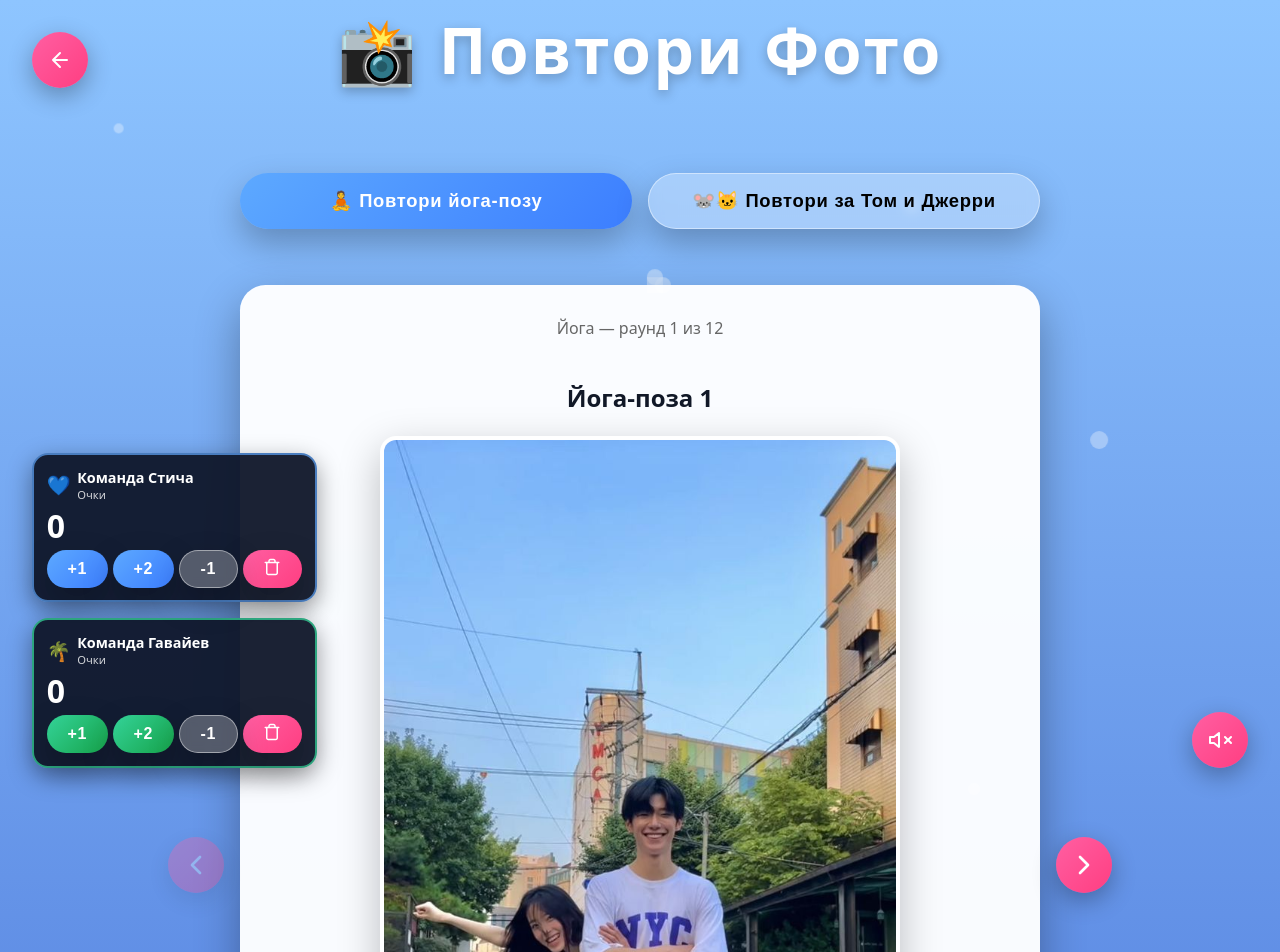
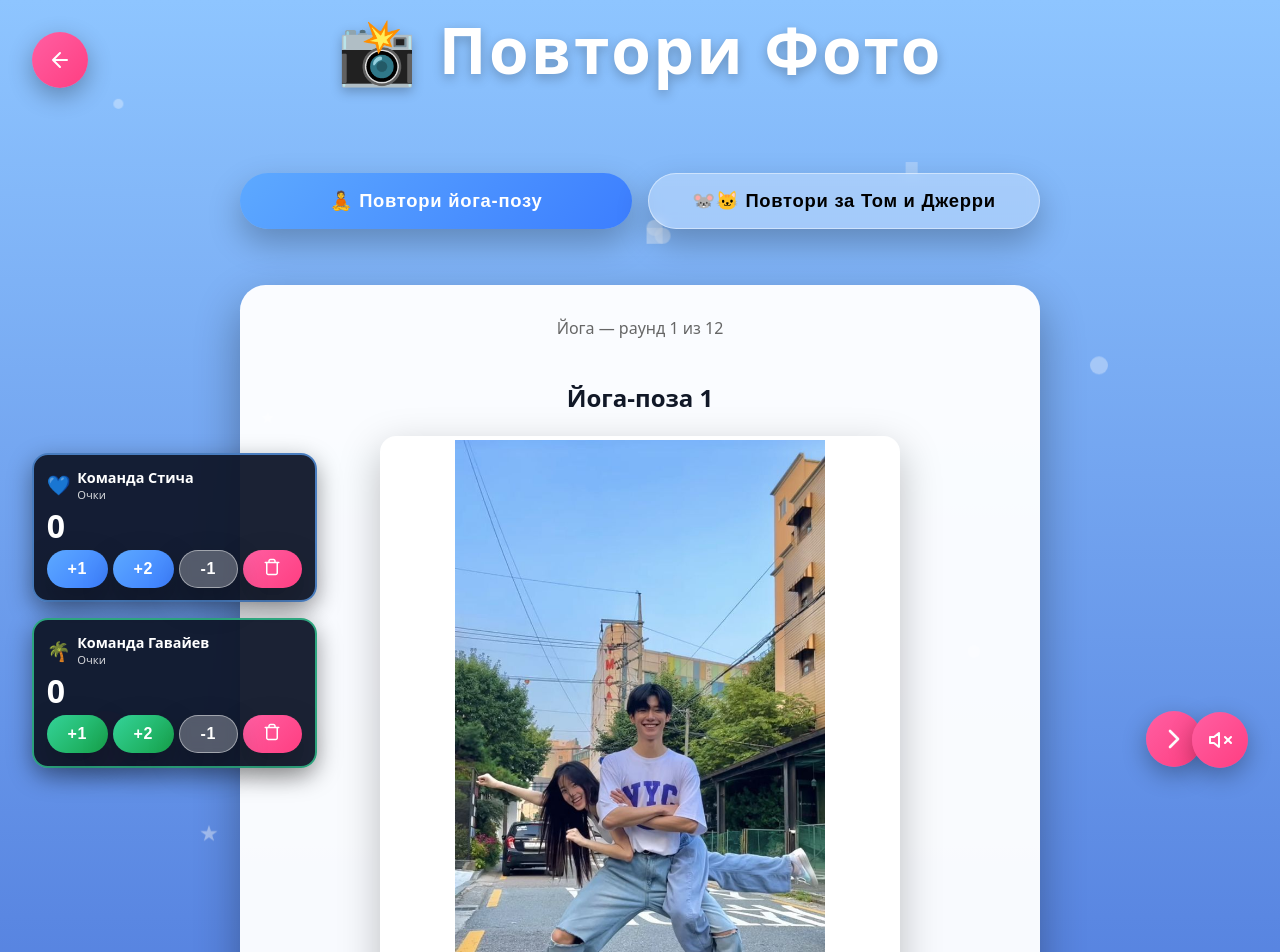
Before and after one commit to Chichaone/operation-birthday, a React (Vite) app: page /#/photo-repeat in a window 1280 px wide. Shown: the top 952 px of the page. Built offline with nearby package versions, Linux system fonts and the light colour scheme.

Commit message:
поправлена высота карточек дял фото

```diff
--- a/src/pages/RepeatPhotoPage.tsx
+++ b/src/pages/RepeatPhotoPage.tsx
@@ -9,8 +9,8 @@
 type PhotoRound = {
     id: string;
     title: string;
-    previewImage: string; // картинка, которую надо повторить
-    answerImage?: string; // опционально (если хочешь показывать "как должно быть")
+    previewImage: string;
+    answerImage?: string;
     hint?: string;
     points?: number;
 };
@@ -24,6 +24,10 @@
     team2Name?: string;
 };
 
+const PHOTO_BOX_HEIGHT = 660;     // фикс высота для фото
+const CARD_MIN_HEIGHT = 560;      // фикс высота карточки
+const STAGE_MIN_HEIGHT = 680;     // фикс высота "сцены" (зоны) под карточку
+
 const PhotoRepeatPage: React.FC<PhotoRepeatPageProps> = ({
     stitchScore,
     hawaiiScore,
@@ -35,10 +39,10 @@
     const navigate = useNavigate();
     const [isVisible, setIsVisible] = useState(false);
 
-    // --- вкладки ---
+    // вкладки
     const [activeTab, setActiveTab] = useState<TabType>("yoga");
 
-    // --- индексы раундов для каждой вкладки ---
+    // индексы раундов
     const [yogaIndex, setYogaIndex] = useState(0);
     const [tomIndex, setTomIndex] = useState(0);
 
@@ -51,91 +55,90 @@
         return () => clearTimeout(t);
     }, []);
 
-    // --- данные ---
     const YOGA_ROUNDS: PhotoRound[] = useMemo(
         () => [
             {
                 id: "yoga-1",
                 title: "Йога-поза 1",
                 previewImage: `${import.meta.env.BASE_URL}images/photo-repeat/yoga/yoga-1.jpg`,
-                hint: "Держим баланс и улыбаемся 😄",
+                hint: "Найди баланс и задержись в позе на пару секунд 🧘",
                 points: 1,
             },
             {
                 id: "yoga-2",
                 title: "Йога-поза 2",
-                previewImage: `${import.meta.env.BASE_URL}images/photo-repeat/yoga/yoga-2.jpg`,
-                hint: "Главное — старание, не идеал 😉",
+                previewImage: `${import.meta.env.BASE_URL}images/photo-repeat/yoga/yoga-2.png`,
+                hint: "Повтори основную форму — идеальная точность не нужна 😉",
                 points: 1,
             },
             {
                 id: "yoga-3",
                 title: "Йога-поза 3",
                 previewImage: `${import.meta.env.BASE_URL}images/photo-repeat/yoga/yoga-3.jpg`,
-                hint: "Тянемся, но без фанатизма!",
+                hint: "Аккуратно тянись, но слушай своё тело ✨",
                 points: 2,
             },
             {
                 id: "yoga-4",
                 title: "Йога-поза 4",
                 previewImage: `${import.meta.env.BASE_URL}images/photo-repeat/yoga/yoga-4.jpg`,
-                hint: "Тянемся, но без фанатизма!",
+                hint: "Следи за положением рук и спины 👌",
                 points: 2,
             },
             {
                 id: "yoga-5",
                 title: "Йога-поза 5",
                 previewImage: `${import.meta.env.BASE_URL}images/photo-repeat/yoga/yoga-5.jpg`,
-                hint: "Тянемся, но без фанатизма!",
+                hint: "Зафиксируй позу и не теряй равновесие 😄",
                 points: 2,
             },
             {
                 id: "yoga-6",
                 title: "Йога-поза 6",
                 previewImage: `${import.meta.env.BASE_URL}images/photo-repeat/yoga/yoga-6.jpg`,
-                hint: "Тянемся, но без фанатизма!",
+                hint: "Старайся повторить угол наклона тела 📐",
                 points: 2,
             },
             {
                 id: "yoga-7",
                 title: "Йога-поза 7",
                 previewImage: `${import.meta.env.BASE_URL}images/photo-repeat/yoga/yoga-7.jpg`,
-                hint: "Тянемся, но без фанатизма!",
+                hint: "Равномерно распределяй вес и дыши спокойно 🌬️",
                 points: 2,
             },
             {
                 id: "yoga-8",
                 title: "Йога-поза 8",
                 previewImage: `${import.meta.env.BASE_URL}images/photo-repeat/yoga/yoga-8.jpg`,
-                hint: "Тянемся, но без фанатизма!",
+                hint: "Повтори позу настолько близко, насколько комфортно 👍",
                 points: 2,
             },
             {
                 id: "yoga-9",
                 title: "Йога-поза 9",
                 previewImage: `${import.meta.env.BASE_URL}images/photo-repeat/yoga/yoga-9.jpg`,
-                hint: "Тянемся, но без фанатизма!",
+                hint: "Сконцентрируйся на балансе и устойчивости 🦶",
                 points: 2,
             },
             {
                 id: "yoga-10",
                 title: "Йога-поза 10",
                 previewImage: `${import.meta.env.BASE_URL}images/photo-repeat/yoga/yoga-10.jpg`,
-                hint: "Тянемся, но без фанатизма!",
+                hint: "Медленно войди в позу и зафиксируй её ⏱️",
                 points: 2,
             },
             {
                 id: "yoga-11",
                 title: "Йога-поза 11",
                 previewImage: `${import.meta.env.BASE_URL}images/photo-repeat/yoga/yoga-11.jpg`,
-                hint: "Тянемся, но без фанатизма!",
+                hint: "Не торопись — важна стабильность, а не скорость 💛",
                 points: 2,
             },
             {
                 id: "yoga-12",
                 title: "Йога-поза 12",
                 previewImage: `${import.meta.env.BASE_URL}images/photo-repeat/yoga/yoga-12.jpg`,
-                hint: "Тянемся, но без фанатизма!",
+                hint: "Сохраняй спокойствие и повторяй силуэт 🧘‍♀️",
                 points: 2,
             },
         ],
@@ -148,70 +151,70 @@
                 id: "tom-1",
                 title: "Том и Джерри 1",
                 previewImage: `${import.meta.env.BASE_URL}images/photo-repeat/tomjerry/tj-1.jpg`,
-                hint: "Переиграй как актёр 😎",
+                hint: "Повтори позу и добавь уверенную актёрскую подачу 😎",
                 points: 1,
             },
             {
                 id: "tom-2",
                 title: "Том и Джерри 2",
                 previewImage: `${import.meta.env.BASE_URL}images/photo-repeat/tomjerry/tj-2.jpg`,
-                hint: "Добавь эмоций: удивление/страх/смех 😂",
+                hint: "Максимум эмоций: удивление, страх или восторг 😂",
                 points: 1,
             },
             {
                 id: "tom-3",
                 title: "Том и Джерри 3",
                 previewImage: `${import.meta.env.BASE_URL}images/photo-repeat/tomjerry/tj-3.jpg`,
-                hint: "Повторяй позу, но можно чуть смешнее!",
+                hint: "Повтори силуэт и сделай гримасу ещё ярче 😜",
                 points: 2,
             },
             {
                 id: "tom-4",
                 title: "Том и Джерри 4",
                 previewImage: `${import.meta.env.BASE_URL}images/photo-repeat/tomjerry/tj-4.jpg`,
-                hint: "Повторяй позу, но можно чуть смешнее!",
+                hint: "Замри в позе на пару секунд, чтобы все оценили 📸",
                 points: 2,
             },
             {
                 id: "tom-5",
                 title: "Том и Джерри 5",
                 previewImage: `${import.meta.env.BASE_URL}images/photo-repeat/tomjerry/tj-5.jpg`,
-                hint: "Повторяй позу, но можно чуть смешнее!",
+                hint: "Переигрывай смело — в этом и весь мультфильм 😄",
                 points: 2,
             },
             {
                 id: "tom-6",
                 title: "Том и Джерри 6",
                 previewImage: `${import.meta.env.BASE_URL}images/photo-repeat/tomjerry/tj-6.jpg`,
-                hint: "Повторяй позу, но можно чуть смешнее!",
+                hint: "Повтори позу и добавь немного хаоса 🔥",
                 points: 2,
             },
             {
                 id: "tom-7",
                 title: "Том и Джерри 7",
                 previewImage: `${import.meta.env.BASE_URL}images/photo-repeat/tomjerry/tj-7.jpg`,
-                hint: "Повторяй позу, но можно чуть смешнее!",
+                hint: "Скопируй положение рук и головы — остальное по настроению 👍",
                 points: 2,
             },
             {
                 id: "tom-8",
                 title: "Том и Джерри 8",
                 previewImage: `${import.meta.env.BASE_URL}images/photo-repeat/tomjerry/tj-8.jpg`,
-                hint: "Повторяй позу, но можно чуть смешнее!",
+                hint: "Добавь драму, будто сейчас случится катастрофа 😱",
                 points: 2,
             },
             {
                 id: "tom-9",
                 title: "Том и Джерри 9",
                 previewImage: `${import.meta.env.BASE_URL}images/photo-repeat/tomjerry/tj-9.jpg`,
-                hint: "Повторяй позу, но можно чуть смешнее!",
+                hint: "Повтори позу и усили эмоцию в два раза 😂",
                 points: 2,
             },
             {
                 id: "tom-10",
                 title: "Том и Джерри 10",
                 previewImage: `${import.meta.env.BASE_URL}images/photo-repeat/tomjerry/tj-10.jpg`,
-                hint: "Повторяй позу, но можно чуть смешнее!",
+                hint: "Финал! Самая смешная версия позы — твой шанс 🏆",
                 points: 2,
             },
         ],
@@ -224,13 +227,11 @@
     const isGameOver = index >= rounds.length;
     const currentRound = !isGameOver ? rounds[index] : null;
 
-    // --- переключение вкладок ---
     const handleTab = (tab: TabType) => {
         if (tab === activeTab) return;
         setActiveTab(tab);
     };
 
-    // --- навигация ---
     const prev = () => {
         if (activeTab === "yoga") setYogaIndex((p) => (p > 0 ? p - 1 : 0));
         else setTomIndex((p) => (p > 0 ? p - 1 : 0));
@@ -239,12 +240,6 @@
     const next = () => {
         if (activeTab === "yoga") setYogaIndex((p) => (p < YOGA_ROUNDS.length ? p + 1 : p));
         else setTomIndex((p) => (p < TOM_ROUNDS.length ? p + 1 : p));
-    };
-
-    const award = (team: "Stitch" | "Hawaii") => {
-        if (!currentRound?.points) return;
-        if (team === "Stitch") setStitchScore((p) => p + currentRound.points!);
-        else setHawaiiScore((p) => p + currentRound.points!);
     };
 
     return (
@@ -264,7 +259,7 @@
                     />
                 </div>
 
-                {/* Табы (2 раздела) */}
+                {/* Табы */}
                 <div
                     style={{
                         display: "flex",
@@ -300,7 +295,17 @@
                     style={{ flexDirection: "column", gap: "2rem", width: "100%", alignItems: "center" }}
                 >
                     {!isGameOver && currentRound ? (
-                        <div style={{ position: "relative", width: "100%", maxWidth: "800px" }}>
+                        <div
+                            style={{
+                                position: "relative",
+                                width: "100%",
+                                maxWidth: "980px",
+                                minHeight: STAGE_MIN_HEIGHT,
+                                display: "flex",
+                                alignItems: "center",
+                                justifyContent: "center",
+                            }}
+                        >
                             {/* Назад */}
                             <button
                                 className="party-card-nav-button party-card-nav-prev"
@@ -308,14 +313,27 @@
                                 disabled={index === 0}
                                 title="Назад"
                                 aria-label="Назад"
+                                style={{ top: "50%", transform: "translateY(-50%)" }}
                             >
                                 <svg width="32" height="32" viewBox="0 0 24 24" fill="none" xmlns="http://www.w3.org/2000/svg">
                                     <path d="M15 18L9 12L15 6" stroke="currentColor" strokeWidth="2" strokeLinecap="round" strokeLinejoin="round" />
                                 </svg>
                             </button>
 
-                            {/* Карточка */}
-                            <section className="party-challenge-card" style={{ textAlign: "center", padding: "2rem" }}>
+                            {/* ✅ Карточка: фикс высота + центр контента */}
+                            <section
+                                className="party-challenge-card"
+                                style={{
+                                    width: "100%",
+                                    maxWidth: "800px",
+                                    minHeight: CARD_MIN_HEIGHT,
+                                    textAlign: "center",
+                                    padding: "2rem",
+                                    display: "flex",
+                                    flexDirection: "column",
+                                    justifyContent: "center",
+                                }}
+                            >
                                 <div style={{ marginBottom: "0.75rem", color: "#666" }}>
                                     {activeTab === "yoga" ? "Йога" : "Том и Джерри"} — раунд {index + 1} из {rounds.length}
                                 </div>
@@ -324,7 +342,7 @@
                                     {currentRound.title}
                                 </h3>
 
-                                {/* Фото для повторения */}
+                                {/* Фото (фикс высота) */}
                                 <div
                                     style={{
                                         width: "100%",
@@ -335,33 +353,36 @@
                                         boxShadow: "0 14px 40px rgba(0,0,0,0.25)",
                                         border: "4px solid rgba(255,255,255,0.8)",
                                         background: "#fff",
+                                        height: PHOTO_BOX_HEIGHT, // ✅ фикс высота контейнера
+                                        display: "flex",
+                                        alignItems: "center",
+                                        justifyContent: "center",
                                     }}
                                 >
                                     <img
                                         src={currentRound.previewImage}
                                         alt={currentRound.title}
-                                        style={{ width: "100%", height: "auto", display: "block" }}
+                                        style={{
+                                            width: "100%",
+                                            height: "100%",
+                                            display: "block",
+                                            objectFit: "contain",
+                                        }}
                                         onError={(e) => {
                                             e.currentTarget.style.display = "none";
                                             const p = e.currentTarget.parentElement!;
-                                            p.innerText = "🖼️ Фото не найдено";
-                                            p.style.display = "flex";
-                                            p.style.alignItems = "center";
-                                            p.style.justifyContent = "center";
-                                            p.style.height = "260px";
-                                            p.style.fontSize = "1.2rem";
-                                            p.style.color = "#666";
+                                            p.innerHTML = "🖼️ Фото не найдено";
+                                            (p as HTMLDivElement).style.fontSize = "1.2rem";
+                                            (p as HTMLDivElement).style.color = "#666";
                                         }}
                                     />
                                 </div>
 
-                                {/* Хинт */}
                                 {currentRound.hint && (
                                     <p className="party-text" style={{ marginTop: "1rem" }}>
                                         <strong>Подсказка:</strong> {currentRound.hint}
                                     </p>
                                 )}
-
                             </section>
 
                             {/* Вперед */}
@@ -371,6 +392,7 @@
                                 disabled={index >= rounds.length - 1}
                                 title="Вперёд"
                                 aria-label="Вперёд"
+                                style={{ top: "50%", transform: "translateY(-50%)" }}
                             >
                                 <svg width="32" height="32" viewBox="0 0 24 24" fill="none" xmlns="http://www.w3.org/2000/svg">
                                     <path d="M9 18L15 12L9 6" stroke="currentColor" strokeWidth="2" strokeLinecap="round" strokeLinejoin="round" />
```
